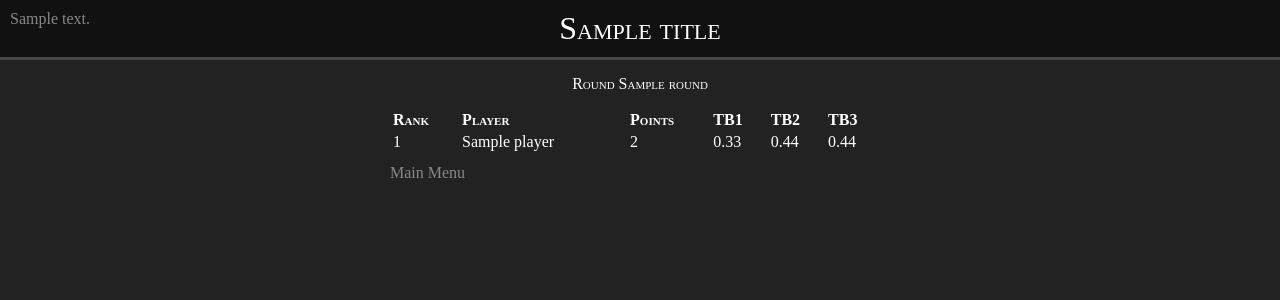
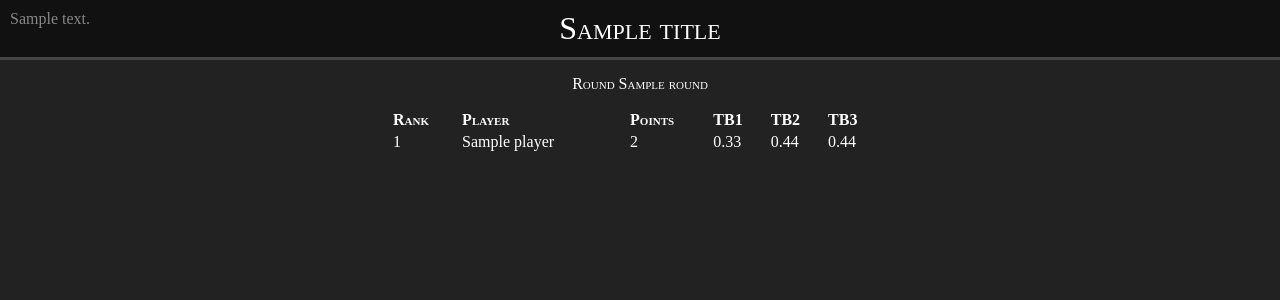
Before and after one commit to spurll/tournament, a Flask app: template tournament/templates/standings.html in a window 1280 px wide. Shown: the top 300 px of the page. Run offline with Flask 2, Linux system fonts and the light colour scheme; tables that the repository leaves empty hold one stand-in row (values such as "Sample post"); the template is opened without the code that fills it: values that come from a table or form of the project are taken from there, most other values are stand-ins (such as "Sample title", 1, 10 or a date in 2020); parts of the project's set-up code (start-up, migrations or seed data) failed here and were passed over.

Commit message:
Removed duplicate code from standings template. Updated remember_me token name to prevent conflicts.

```diff
--- a/tournament/templates/standings.html
+++ b/tournament/templates/standings.html
@@ -34,13 +34,4 @@
 			</p></div>
 		{% endif %}
 	</div>
-	<div class="back">
-		<a href="{{url_for('main_menu')}}">
-			{% if close %}
-				Cancel
-			{% else %}
-				Main Menu
-			{% endif %}
-		</a>
-	</div>
 {% endblock %}
```
